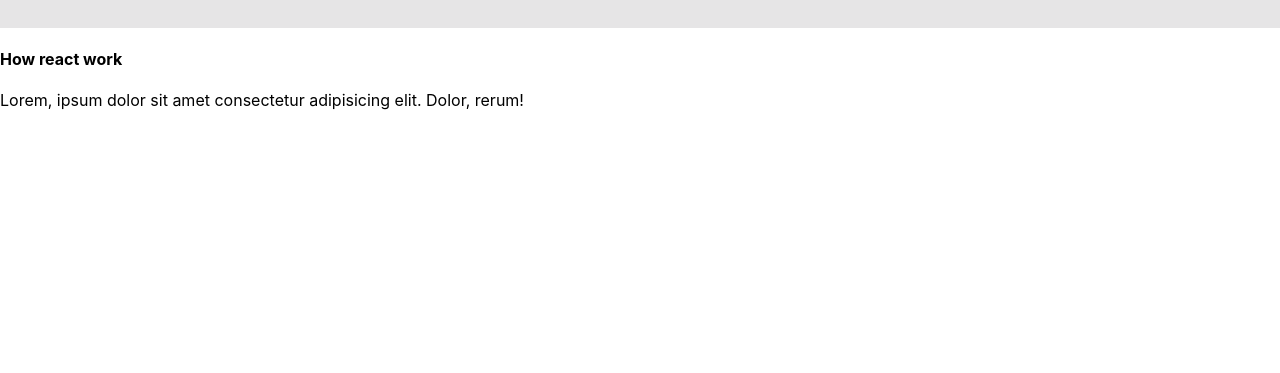
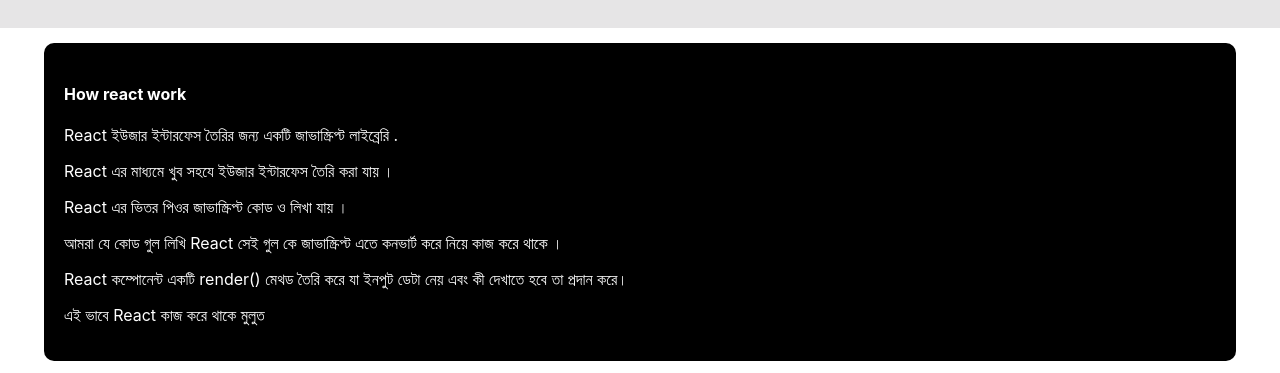
Before and after one commit to monirul360/laptop-buyer, a React (Create React App) app: page / in a window 1280 px wide. Shown: the part 1032-1405 px from the top of the page. Before the commit the page ends 1158 px from the top, so only its background shows below. Built offline with nearby package versions, Linux system fonts and the light colour scheme.

Commit message:
fast ans add

```diff
--- a/src/Components/Ans/Ans.css
+++ b/src/Components/Ans/Ans.css
@@ -0,0 +1,8 @@
+.fast-ans{
+    width: 90%;
+    margin:15px auto;
+    background-color: black;
+    color: white;
+    padding:20px;
+    border-radius: 10px;
+}
--- a/src/Components/Ans/Ans.js
+++ b/src/Components/Ans/Ans.js
@@ -1,10 +1,24 @@
 import React from 'react';
+import './Ans.css'
 
 const Ans = () => {
     return (
         <div>
-            <h4>How react work</h4>
-            <p>Lorem, ipsum dolor sit amet consectetur adipisicing elit. Dolor, rerum!</p>
+            <div className="fast-ans">
+                <h4>How react work</h4>
+                <p>React ইউজার ইন্টারফেস তৈরির জন্য একটি জাভাস্ক্রিপ্ট লাইব্রেরি .
+                </p>
+                <p>React এর মাধ্যমে খুব সহযে  ইউজার ইন্টারফেস তৈরি করা যায় ।
+                </p>
+                <p>React এর ভিতর পিওর জাভাস্ক্রিপ্ট  কোড ও লিখা যায় ।
+                </p>
+                <p>আমরা যে কোড গুল লিখি React  সেই গুল কে জাভাস্ক্রিপ্ট   এতে কনভার্ট করে নিয়ে কাজ করে থাকে ।</p>
+                <p>React কম্পোনেন্ট একটি render() মেথড তৈরি করে যা ইনপুট ডেটা নেয় এবং কী দেখাতে হবে তা প্রদান করে। </p>
+                <p>এই ভাবে React  কাজ করে থাকে মুলুত</p>
+            </div>
+            <div className="secend-ans">
+
+            </div>
         </div>
     );
 };
--- a/src/Components/Product/Product.css
+++ b/src/Components/Product/Product.css
@@ -22,6 +22,10 @@
     position: absolute;
     bottom:7px;
 }
+.product button:hover{
+    background-color: orangered;
+    color: black;
+}
 .btn-group{
     margin-top:50px;
 }
```
